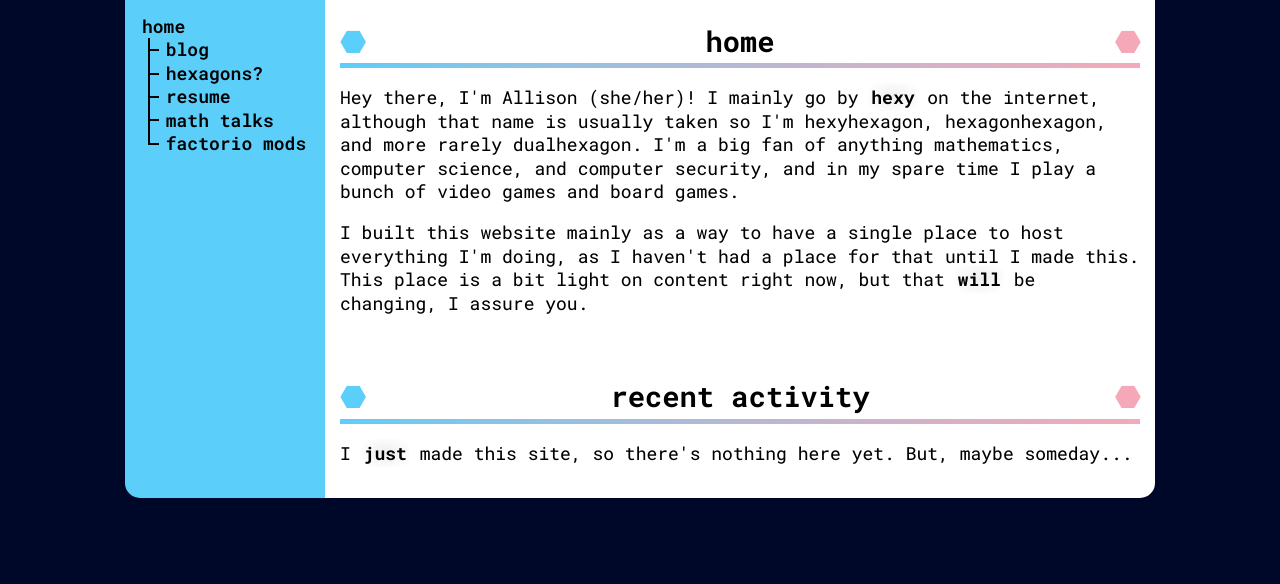
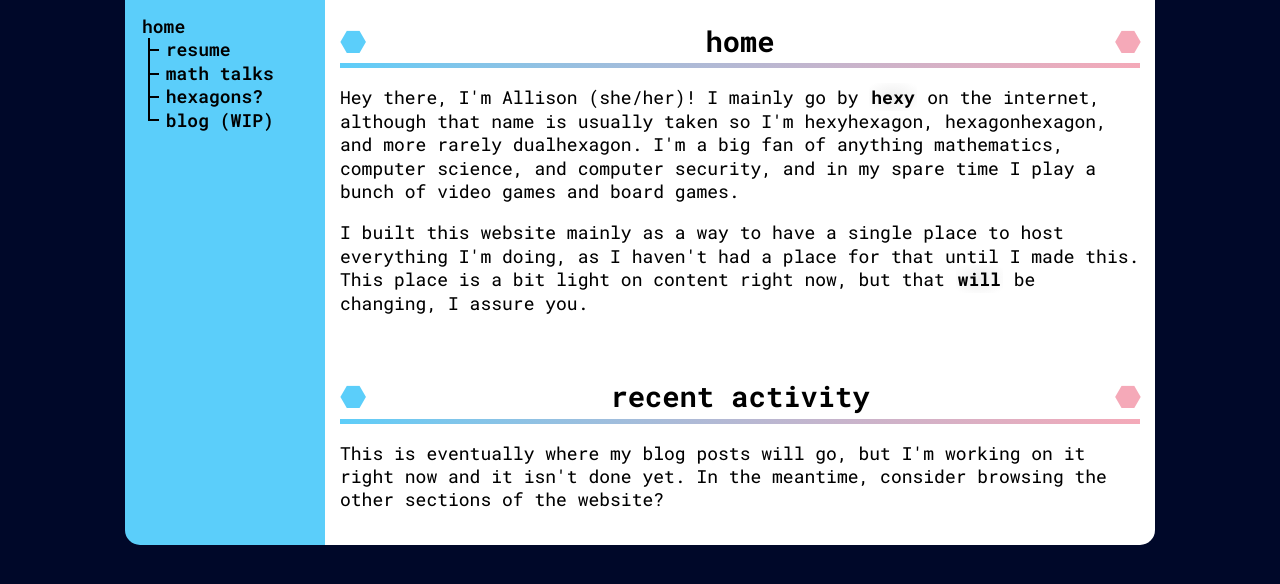
Before and after one commit to hexagonhexagon/hexy-personalwebsite, a PHP site: page / in a window 1280 px wide. Shown: the part 120-704 px from the top of the page. Run offline with PHP 8.4, Linux system fonts and the light colour scheme.

Commit message:
make website more presentable for use in job apps

```diff
--- a/blog.php
+++ b/blog.php
@@ -3,6 +3,9 @@ $title = 'mods';
 require $_SERVER['DOCUMENT_ROOT'] . '/templates/top.php';
 ?>
 <main>
-    <p>this is the blog</p>
+    <section>
+        <h2>blog (WIP)</h2>
+        <p>This is where the blog will eventually be, but it is not done yet. I am working on it right now, so it won't be long before this is functional.</p>
+    </section>
 </main>
 <?php require $_SERVER['DOCUMENT_ROOT'] . '/templates/bottom.php' ?>
--- a/index.php
+++ b/index.php
@@ -12,7 +12,7 @@ require $_SERVER['DOCUMENT_ROOT'] . '/templates/top.php';
     </section>
     <section>
         <h2>recent activity</h2>
-        <p>I <b>just</b> made this site, so there's nothing here yet. But, maybe someday...</p>
+        <p>This is eventually where my blog posts will go, but I'm working on it right now and it isn't done yet. In the meantime, consider browsing the other sections of the website?</p>
     </section>
 </main>
 <?php require $_SERVER['DOCUMENT_ROOT'] . '/templates/bottom.php' ?>
--- a/templates/top.php
+++ b/templates/top.php
@@ -23,11 +23,10 @@
             <nav>
                 <a href="/index.php">home</a>
                 <ul>
-                    <li><a href="blog.php">blog</a></li>
-                    <li><a href="/whyhexagon.php">hexagons?</a></li>
                     <li><a href="/resume.php">resume</a></li>
                     <li><a href="/talks.php">math talks</a></li>
-                    <li><a href="/mods.php">factorio mods</a></li>
+                    <li><a href="/whyhexagon.php">hexagons?</a></li>
+                    <li><a href="blog.php">blog (WIP)</a></li>
                 </ul>
             </nav>
         </div>
```
Also changed, not shown: mods.php (deleted, +0 -10 lines).
